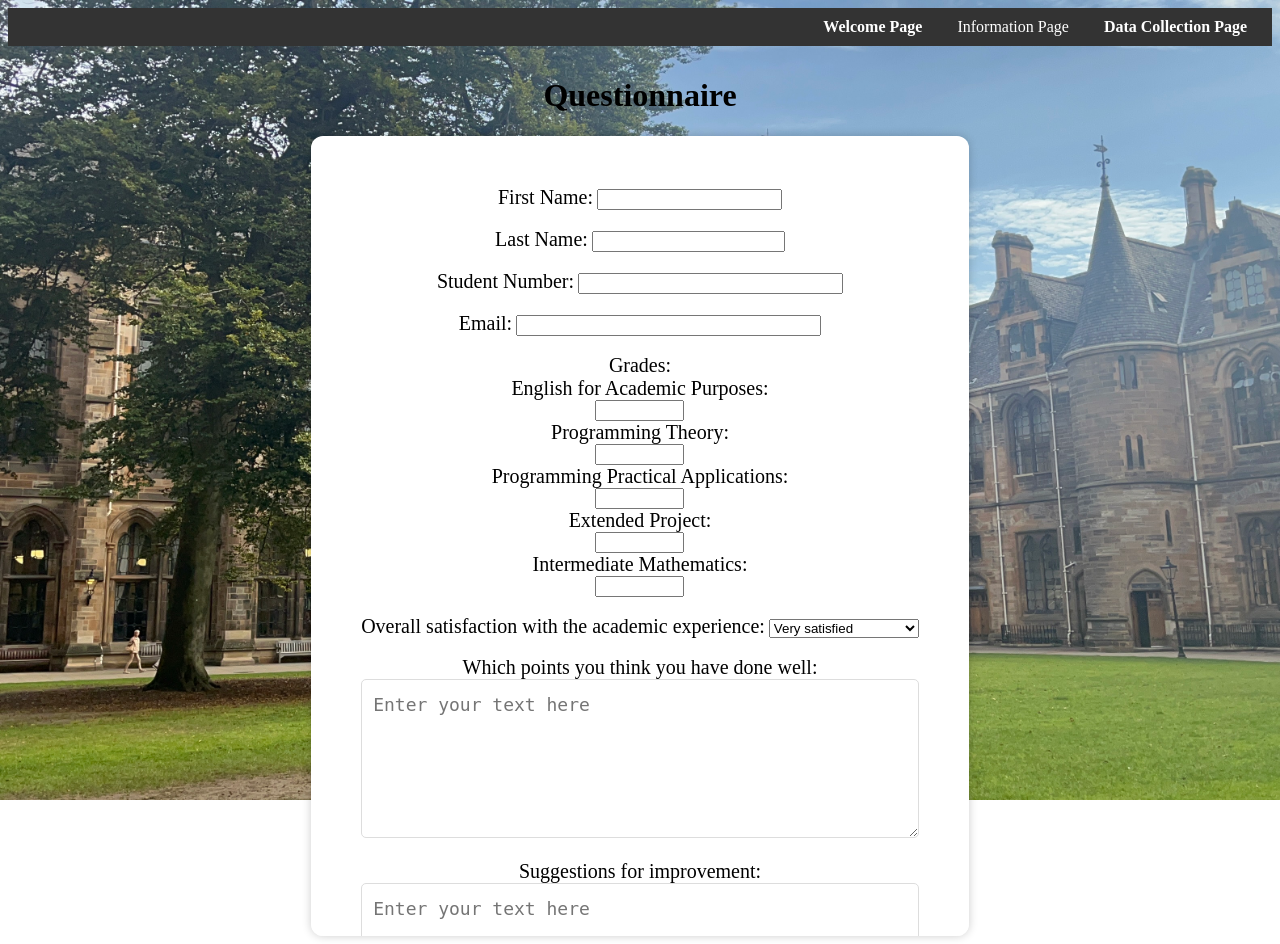
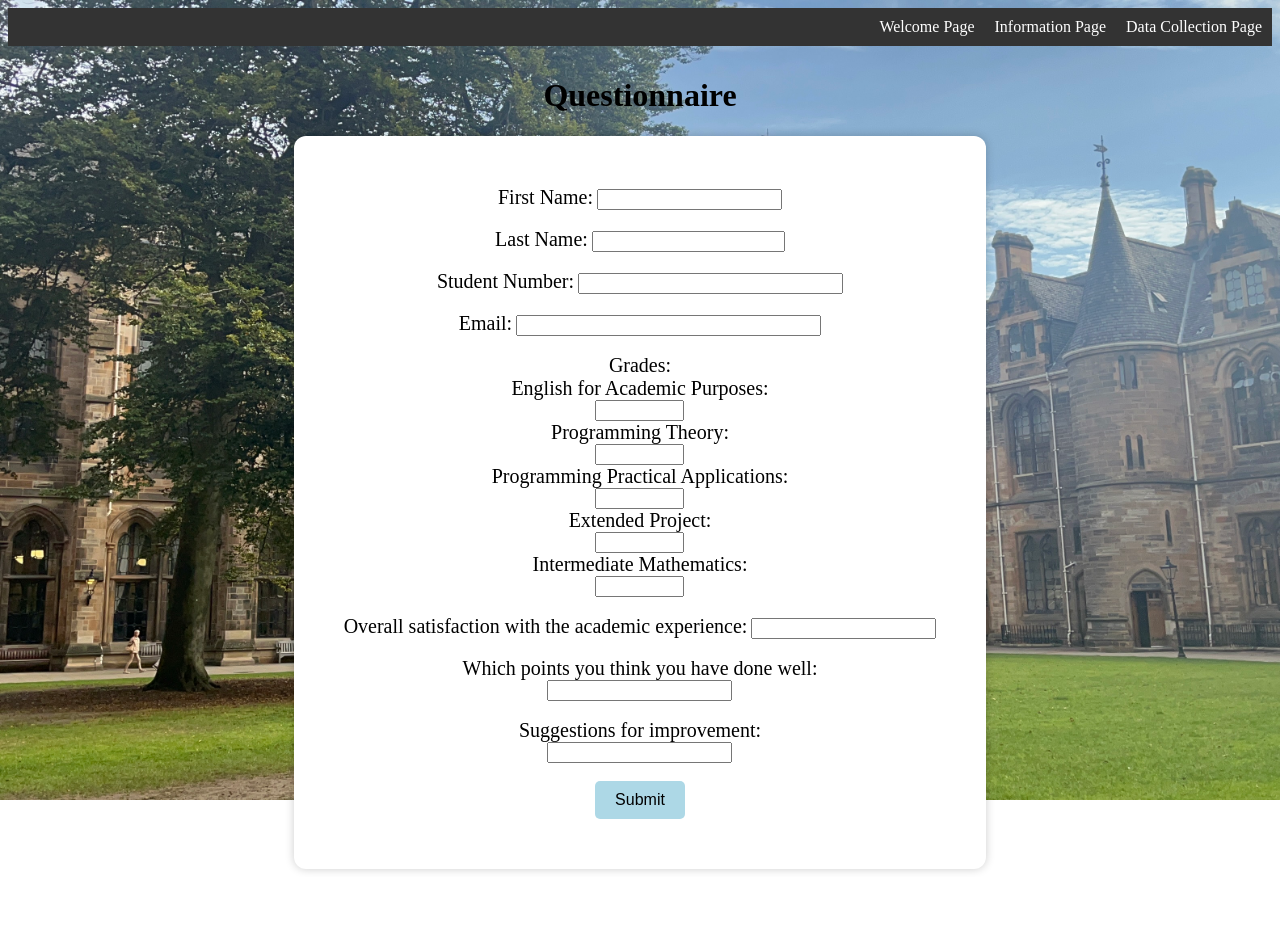
Before and after one commit to Sen-Yang2005/desktop-tutorial, a Python web app: template flask/templates/questionnaire.html in a window 1280 px wide. After the commit the page ends 872 px from the top, so only its background shows below. Run offline with Jinja, Linux system fonts and the light colour scheme; the template is opened without the code that fills it, so the values that code supplies are empty, except form fields; form fields are guessed from the names that the template uses.

Commit message:
change questionnaire.html into WTForms

```diff
--- a/flask/templates/questionnaire.html
+++ b/flask/templates/questionnaire.html
@@ -9,9 +9,9 @@
 <body>
     <!-- Navigation Bar -->
     <nav>
-        <a href="home_page.html">Welcome Page</a>
-        <a href="about_page.html">Information Page</a>
-        <a href="questionnaire.html">Data Collection Page</a>
+        <a href="/">Welcome Page</a>
+        <a href="/about">Information Page</a>
+        <a href="/questionnaire">Data Collection Page</a>
     </nav>
 
     <!-- Heading for the questionnaire -->
@@ -20,66 +20,65 @@
     </h1>
 
     <!-- Form for data collection with styling -->
-    <form class="container2" id="center3">
+    <form class="container2" id="center3" method="POST" action="/questionnaire">
+        <!-- Render the WTForms fields -->
+        {{ form.hidden_tag() }}
+        {{ form.csrf_token }}
+
         <!-- Labels and input fields for personal information -->
-        <label for="first name" class="size_of_font2">First Name:</label>
-        <input type="text" id="first name" name="first name" size="20" required>
+        <label for="first_name" class="size_of_font2">First Name:</label>
+        {{ form.first_name(size=20) }}
         <br>
         <br>
-        <label for="last name" class="size_of_font2">Last Name:</label>
-        <input type="text" id="last name" name="last name" size="21" required>
+        <label for="last_name" class="size_of_font2">Last Name:</label>
+        {{ form.last_name(size=21) }}
         <br>
         <br>
-        <label for="student number" class="size_of_font2">Student Number:</label>
-        <input type="text" id="student number" name="student number" size="30" required>
+        <label for="student_number" class="size_of_font2">Student Number:</label>
+        {{ form.student_number(size=30) }}
         <br>
         <br>
         <label for="email" class="size_of_font2">Email:</label>
-        <input type="email" id="email" name="email" size="35" required>
+        {{ form.email(size=35) }}
         <br>
         <br>
         <!-- Labels and input fields for grades in different subjects -->
         <label class="size_of_font2">Grades:</label> <br>
         <label class="size_of_font2">English for Academic Purposes:</label> <br>
-        <input type="text" size="8" required> <br>
+        {{ form.english_grades(size=8) }} <br>
 
         <label class="size_of_font2">Programming Theory:</label> <br>
-        <input type="text" size="8" required> <br>
+        {{ form.programming_theory_grades(size=8) }} <br>
 
         <label class="size_of_font2">Programming Practical Applications:</label> <br>
-        <input type="text" size="8" required> <br>
+        {{ form.programming_practical_grades(size=8) }} <br>
 
         <label class="size_of_font2">Extended Project:</label> <br>
-        <input type="text" size="8" required> <br>
+        {{ form.extended_project_grades(size=8) }} <br>
 
         <label class="size_of_font2">Intermediate Mathematics:</label> <br>
-        <input type="text" size="8" required>
+        {{ form.math_grades(size=8) }}
         <br>
         <br>
         <!-- Dropdown for overall satisfaction with the academic experience -->
         <label class="size_of_font2">Overall satisfaction with the academic experience:</label>
-        <select>
-            <option value="Very satisfied">Very satisfied</option>
-            <option value="Generally satisfied">Generally satisfied</option>
-            <option value="Relatively dissatisfied">Relatively dissatisfied</option>
-            <option value="Very dissatisfied">Very dissatisfied</option>
-        </select>
+        {{ form.satisfaction }}
         <br>
         <br>
         <!-- Textarea for feedback on points done well -->
         <label class="size_of_font2">Which points you think you have done well:</label>
         <br>
-        <textarea rows="5" cols="10" maxlength="256" required placeholder="Enter your text here"></textarea>
+        {{ form.feedback_points(rows=5, cols=10, maxlength=256) }}
         <br>
         <br>
         <!-- Textarea for suggestions for improvement -->
         <label class="size_of_font2">Suggestions for improvement:</label>
         <br>
-        <textarea rows="5" cols="10" maxlength="256" required placeholder="Enter your text here"></textarea>
+        {{ form.suggestions(rows=5, cols=10, maxlength=256) }}
         <br>
         <br>
         <!-- Submit button -->
-        <input type="button" value="Submit" id="button">
+        <input type="submit" value="Submit" id="button">
     </form>
 </body>
 </html>
```
